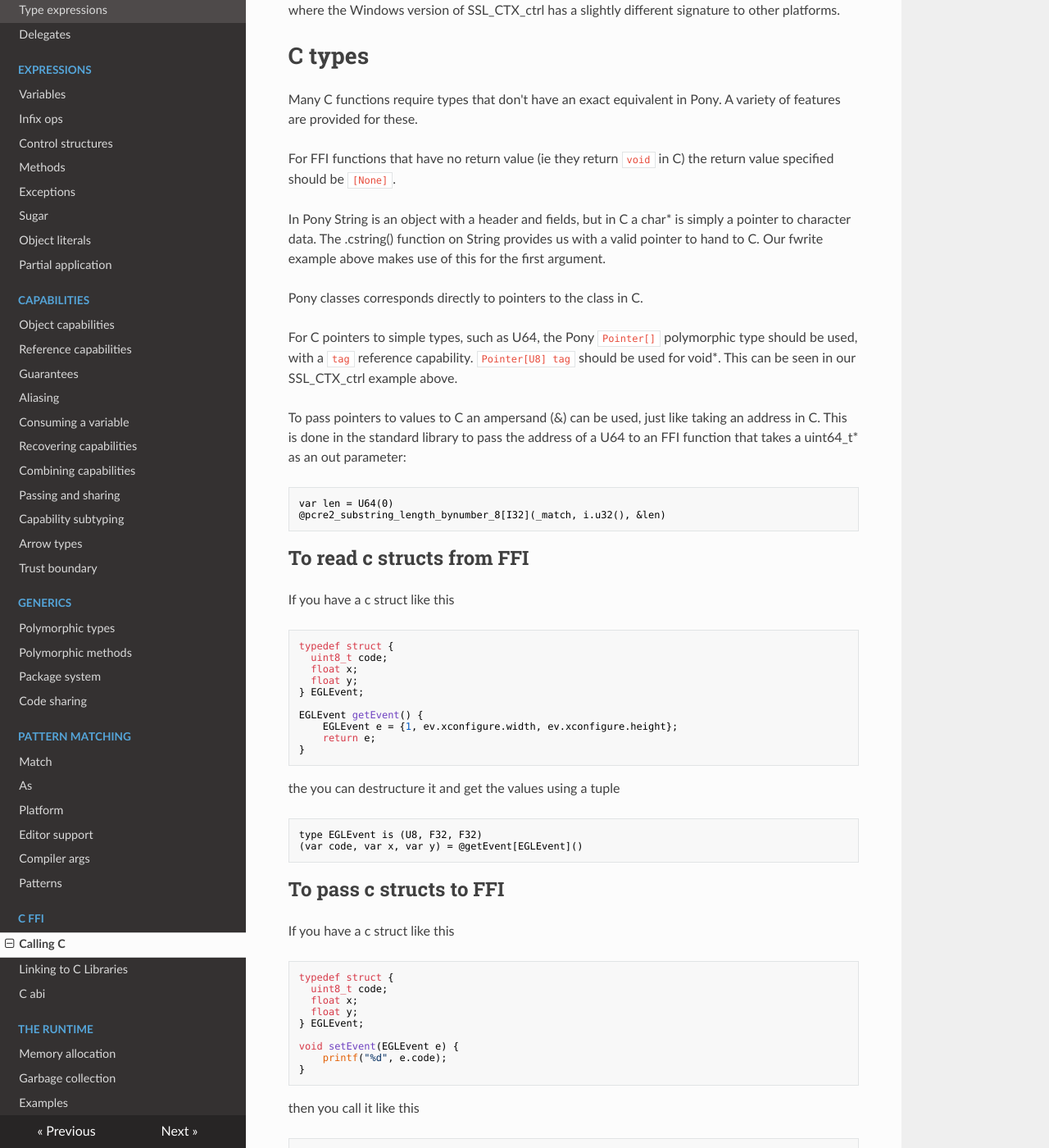
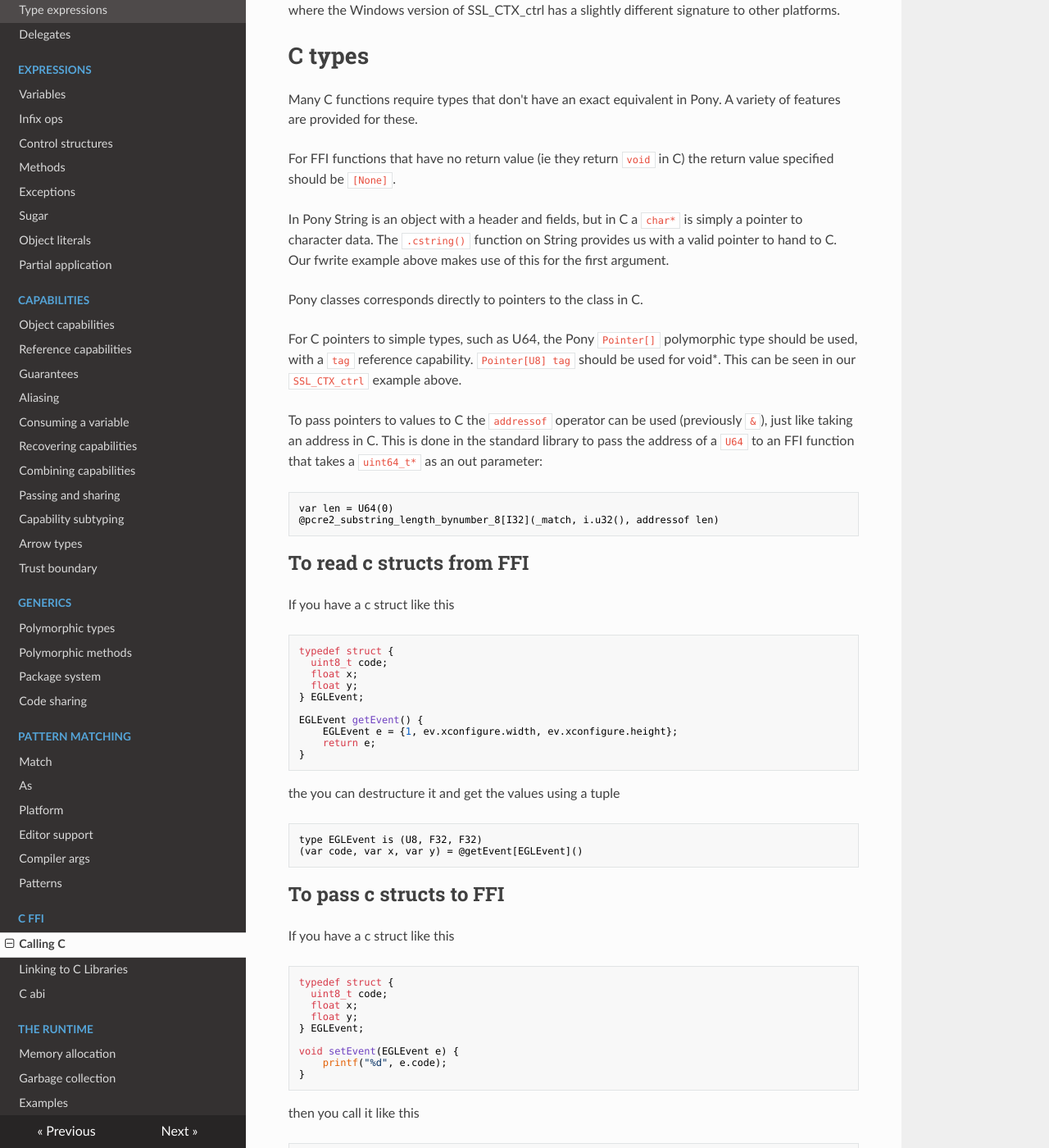
Before and after one commit to ponylang/pony-tutorial, an MkDocs documentation site: the page built from docs/c-ffi/calling-c.md, in a window 1280 px wide and 1400 px high, scrolled down 1683 px. Shown: the whole window at 82% size. Built offline with MkDocs 1.6.1, drawn with Linux system fonts in a browser that asks for light colours; nearby versions of some CDN libraries; old or Windows-style settings are respelled for this version of MkDocs; some of the changed text lies outside the part shown.

Commit message:
c-ffi/calling-c: updates, fix &
replace & by addressof
add EGLEvent type decl to the setEvent example.
add some better formatting

````diff
--- a/docs/c-ffi/calling-c.md
+++ b/docs/c-ffi/calling-c.md
@@ -55,17 +55,17 @@ Many C functions require types that don't have an exact equivalent in Pony. A va
 
 For FFI functions that have no return value (ie they return `void` in C) the return value specified should be `[None]`.
 
-In Pony String is an object with a header and fields, but in C a char* is simply a pointer to character data. The .cstring() function on String provides us with a valid pointer to hand to C. Our fwrite example above makes use of this for the first argument.
+In Pony String is an object with a header and fields, but in C a `char*` is simply a pointer to character data. The `.cstring()` function on String provides us with a valid pointer to hand to C. Our fwrite example above makes use of this for the first argument.
 
 Pony classes corresponds directly to pointers to the class in C.
 
-For C pointers to simple types, such as U64, the Pony `Pointer[]` polymorphic type should be used, with a `tag` reference capability. `Pointer[U8] tag` should be used for void*. This can be seen in our SSL_CTX_ctrl example above.
+For C pointers to simple types, such as U64, the Pony `Pointer[]` polymorphic type should be used, with a `tag` reference capability. `Pointer[U8] tag` should be used for void*. This can be seen in our `SSL_CTX_ctrl` example above.
 
-To pass pointers to values to C an ampersand (&) can be used, just like taking an address in C. This is done in the standard library to pass the address of a U64 to an FFI function that takes a uint64_t* as an out parameter:
+To pass pointers to values to C the `addressof` operator can be used (previously `&`), just like taking an address in C. This is done in the standard library to pass the address of a `U64` to an FFI function that takes a `uint64_t*` as an out parameter:
 
 ```pony
 var len = U64(0)
-@pcre2_substring_length_bynumber_8[I32](_match, i.u32(), &len)
+@pcre2_substring_length_bynumber_8[I32](_match, i.u32(), addressof len)
 ```
 
 ## To read c structs from FFI
````
Also changed, not shown: other parts of docs/c-ffi/calling-c.md (+1 -0 lines).
